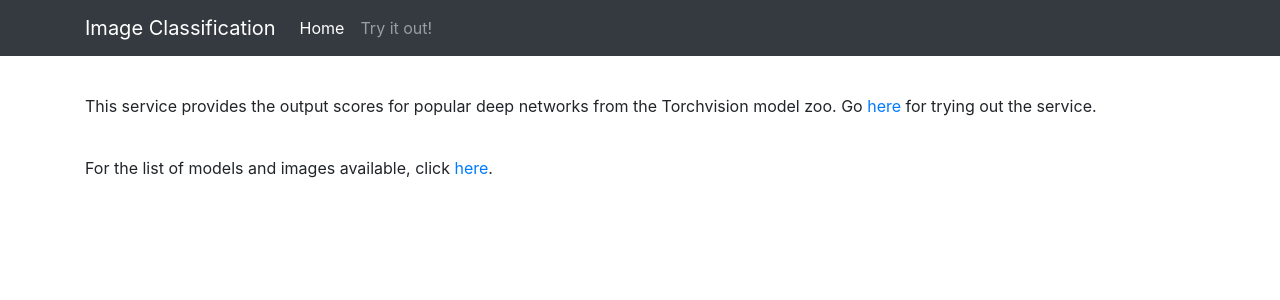
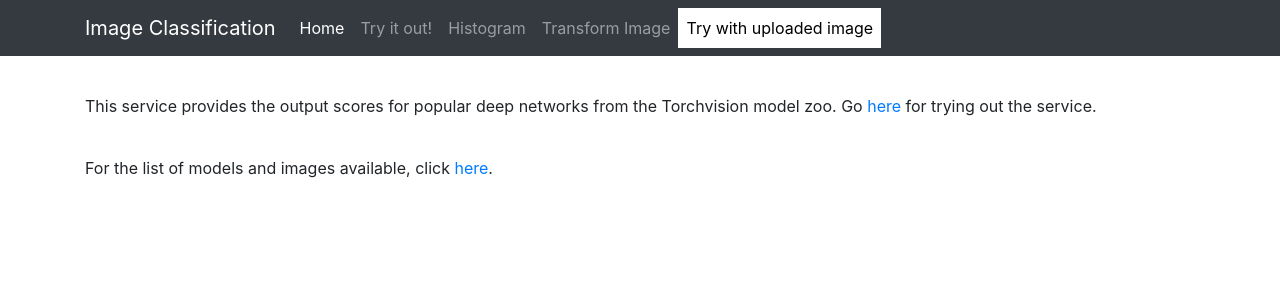
Before and after one commit to unica-isde/isde-projects-2024-I, a FastAPI app: page / in a window 1280 px wide. Shown: the top 300 px of the page. Run offline with FastAPI, Linux system fonts and the light colour scheme; some libraries are stand-ins or nearby versions.

Commit message:
✅ Completed Task 1: Image Histogram feature

```diff
--- a/app/templates/base.html
+++ b/app/templates/base.html
@@ -29,7 +29,14 @@
                 <li class="nav-item">
                     <a class="nav-link" href="/classifications">Try it out!</a>
                 </li>
-
+                <li class="nav-item">
+                    <a class="nav-link" href="/histogram">Histogram</a>
+                </li>
+                <li class="nav-item">
+                    <a class="nav-link" href="/image-transformation">Transform Image</a>
+                <li class="nav-item" style="background-color: white;">
+                    <a class="nav-link" href="/upload-image" style="color: black;">Try with uploaded image</a>
+                </li>
             </ul>
         </div>
     </div>
--- a/main.py
+++ b/main.py
@@ -1,12 +1,24 @@
 import json
+from io import BytesIO
+import base64
+import os
+import matplotlib.pyplot as plt
 from fastapi import FastAPI, Request
 from fastapi.responses import HTMLResponse
 from fastapi.staticfiles import StaticFiles
 from fastapi.templating import Jinja2Templates
+from fastapi import BackgroundTasks
+from fastapi.responses import FileResponse
 from app.config import Configuration
 from app.forms.classification_form import ClassificationForm
+from app.forms.histogram_form import HistogramForm
 from app.ml.classification_utils import classify_image
-from app.utils import list_images
+from app.utils import list_images,generate_histogram,get_image_path
+from app.utils import add_image_to_list
+import tempfile
+
+import matplotlib
+matplotlib.use("agg")
 
 
 app = FastAPI()
@@ -14,6 +26,49 @@ config = Configuration()
 
 app.mount("/static", StaticFiles(directory="app/static"), name="static")
 templates = Jinja2Templates(directory="app/templates")
+
+# Histogram Creation
+
+@app.get("/histogram", response_class=HTMLResponse)
+def create_histogram(request: Request):
+    """Creates the page for the histogram form.
+
+    Args:
+        request (Request): request issued from base.html
+
+    Returns:
+        (TemplateResponse): TemplateResponse with histogram_select.html
+    """
+    return templates.TemplateResponse(
+        "histogram_select.html",
+        {"request": request, "images": list_images()}
+    )
+
+
+@app.post("/histogram")
+async def request_histogram(request: Request):
+    """Processes the form submission and returns the histogram image.
+
+    Args:
+        request (Request): issued from histogram_select.html
+
+    Returns:
+        (Template_Response): TemplateResponse with histogram_output.html to display the histogram
+    """
+    form = HistogramForm(request)
+    await form.load_data()
+    error = form.errors
+
+    if not form.is_valid():
+        return templates.TemplateResponse("histogram_select.html", {"request": request, "errors": error})
+
+    image_path = get_image_path(form.image_id)
+    histogram_data = generate_histogram(image_path)
+
+    return templates.TemplateResponse(
+        "histogram_output.html",
+        {"request": request, "image_id": form.image_id, "histogram_data": histogram_data}
+    )
 
 
 @app.get("/info")
```
Also changed, not shown: app/forms/histogram_form.py (added, +18 -0 lines), app/templates/histogram_output.html (added, +23 -0 lines), app/templates/histogram_select.html (added, +17 -0 lines), app/utils.py (+51 -0 lines).
